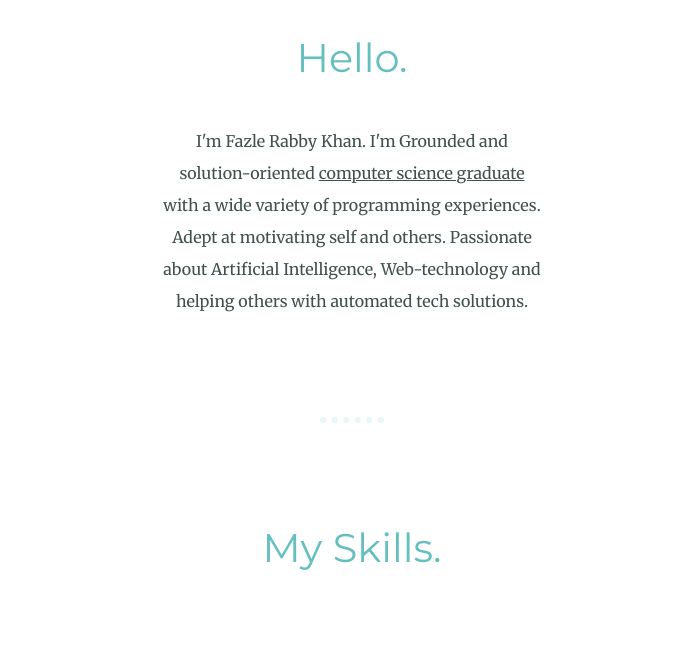
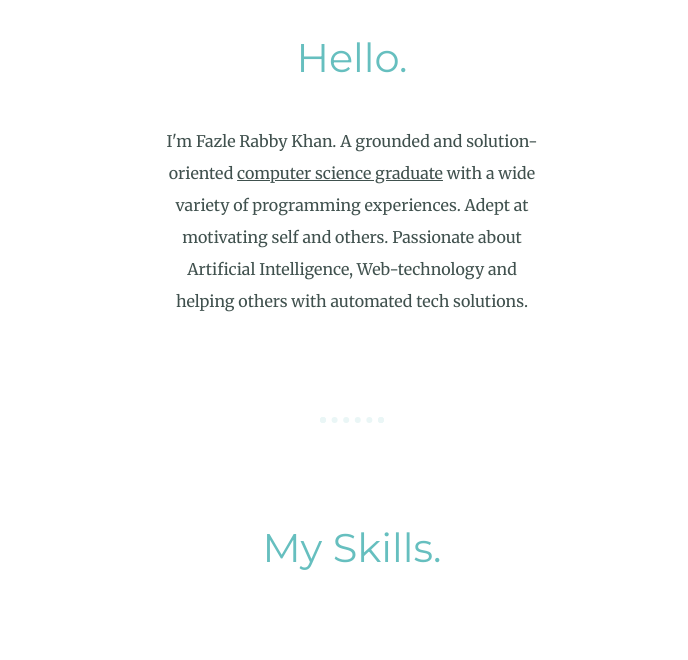
Before and after one commit to polokfrk/FazleRabbyKhan, a plain HTML site: page index.html in a window 1280 px wide. Shown: the part 1160-1820 px from the top of the page, without its empty margins (288-976 px from the left). Drawn offline with Linux system fonts and the light colour scheme.

Commit message:
Update index.html

```diff
--- a/index.html
+++ b/index.html
@@ -29,7 +29,7 @@
         <img src="images/profile_cropped_circle.png" alt="Profile-img" />
         <h2>Hello.</h2>
         <p class="intro">
-          I'm Fazle Rabby Khan. I'm Grounded and solution-oriented
+          I'm Fazle Rabby Khan. A grounded and solution-oriented
           <span class="pro">computer science graduate</span> with a wide variety
           of programming experiences. Adept at motivating self and others.
           Passionate about Artificial Intelligence, Web-technology and helping
```
